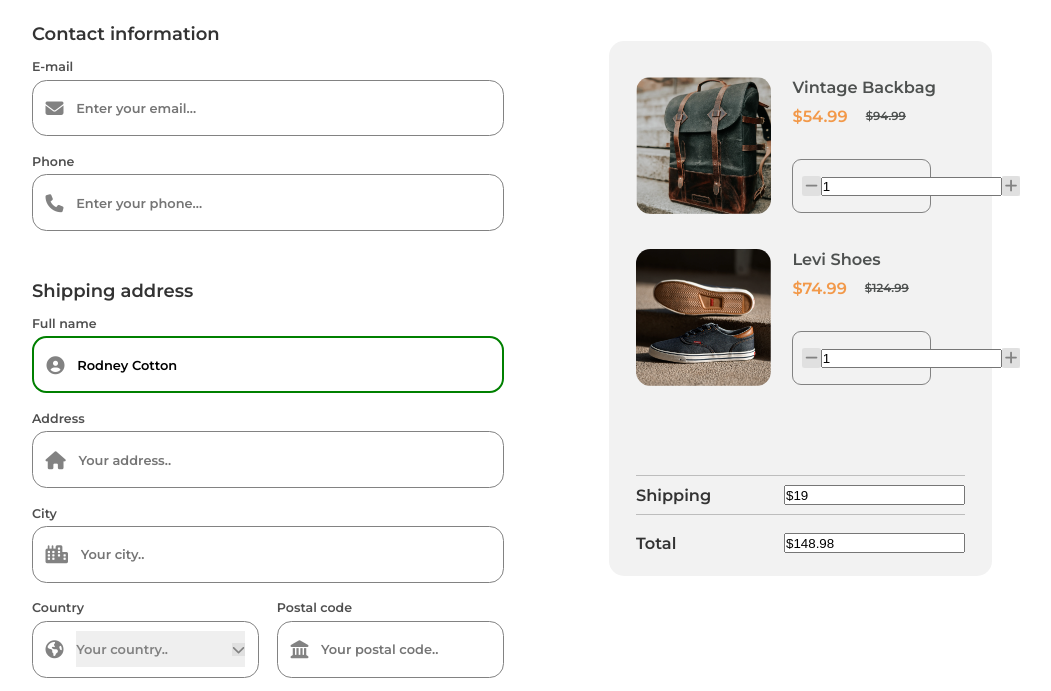
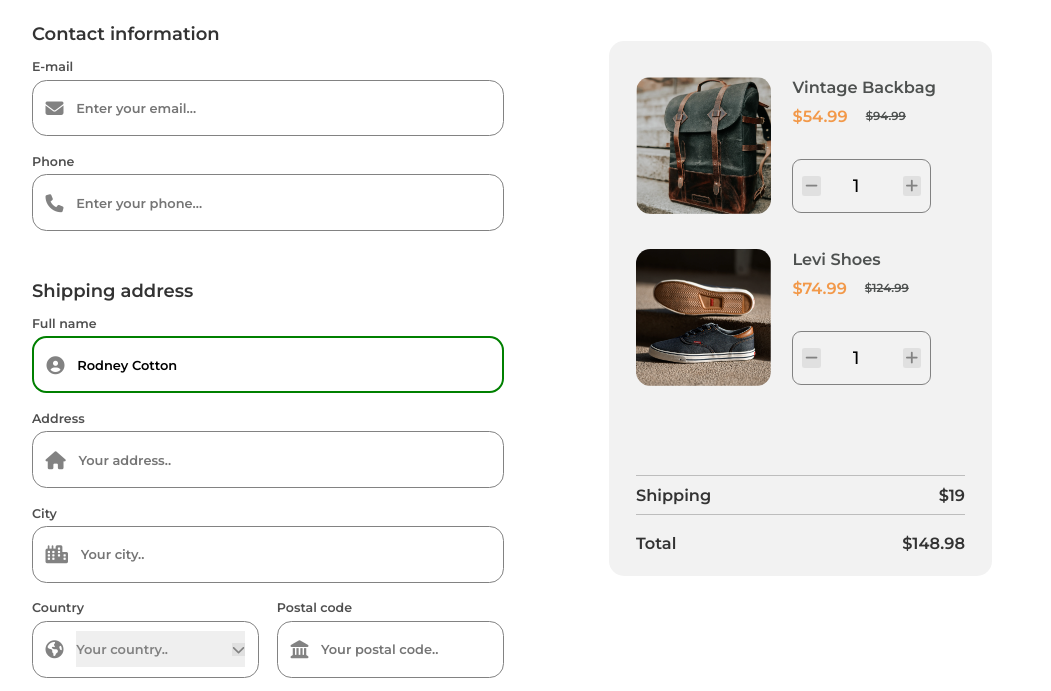
Before and after one commit to itsmesrishti/devchallenges-responsivepath, a plain HTML site: page checkout-page-master/index.html in a window 1280 px wide. Shown: the part 102-793 px from the top of the page, without its empty margins (128-1179 px from the left). Drawn offline with Linux system fonts and the light colour scheme.

Commit message:
updated styles for input fields added to cart

```diff
--- a/checkout-page-master/styles.css
+++ b/checkout-page-master/styles.css
@@ -87,6 +87,13 @@ h1 {
     padding: .2em;
     color: #828282;
 }
+.item-info .item-count input {
+    width: 1em;
+    border: none;
+    background-color: #f2f2f2;
+    font-family: 'Montserrat', sans-serif;
+    font-size: 1rem;
+}
 .item-info .item-count button {
     border: none;
     cursor: pointer;
@@ -110,6 +117,16 @@ h1 {
     margin-top: 5rem;
     color: #333333;
     font-size: .9rem;
+}
+.cart .cost-breakdown .row input {
+    width: max-content;
+    text-align: right;
+    border: none;
+    background-color: #f2f2f2;
+    font-family: 'Montserrat', sans-serif;
+    font-size: .9rem;
+    color: #333333;
+    font-weight: 600;
 }
 
 
```
